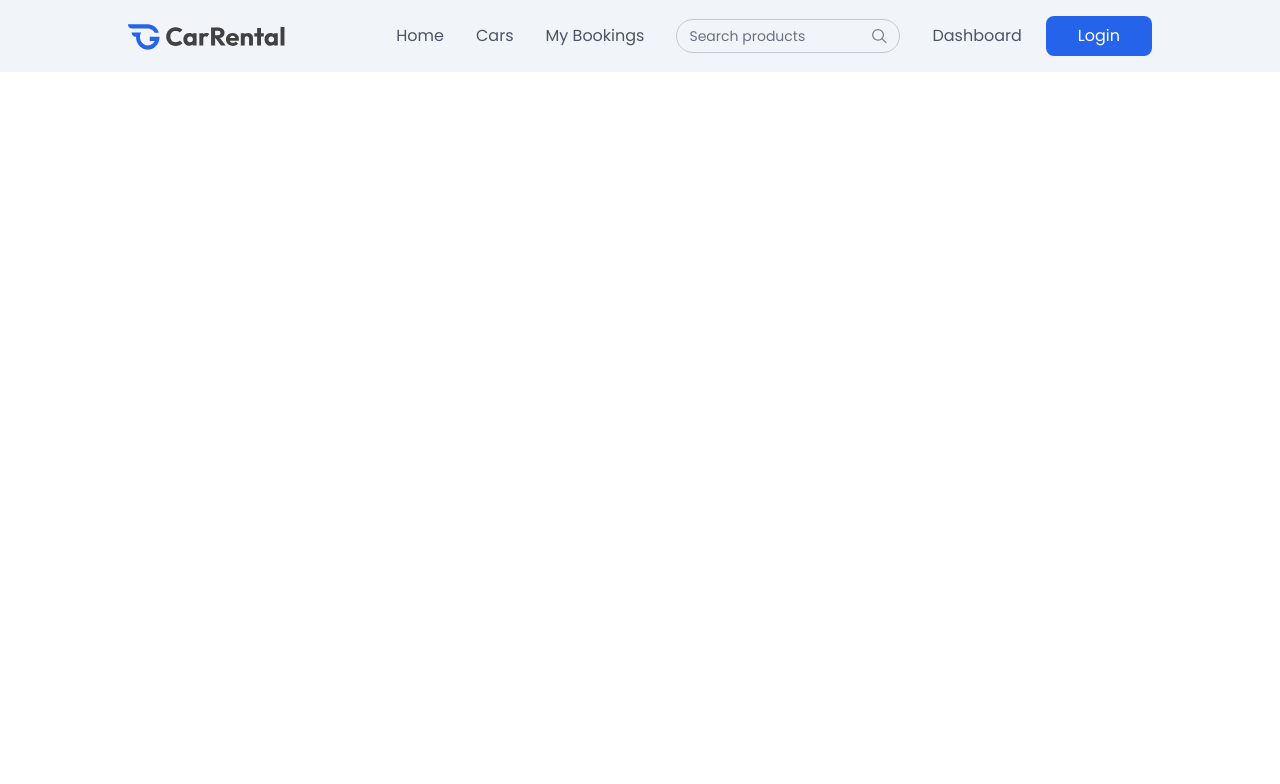
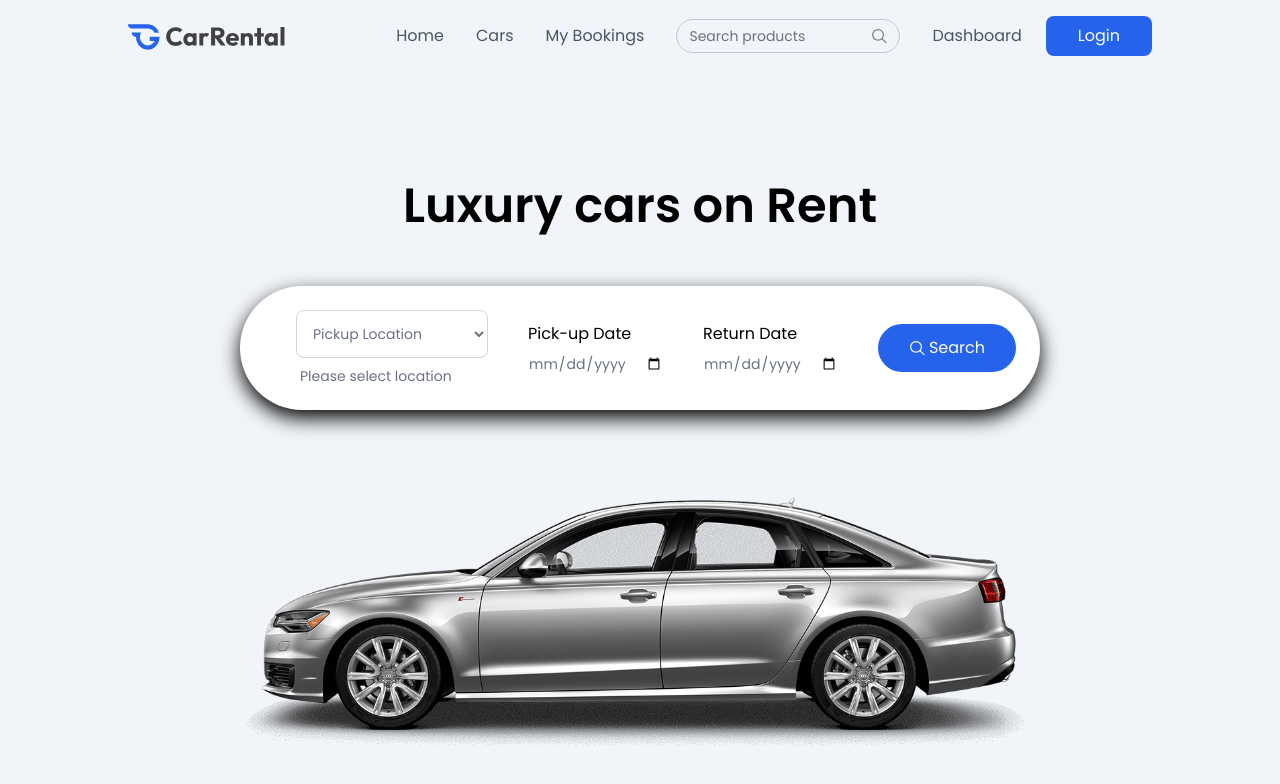
Before and after one commit to wilsongachungi/car-rent, a React (Vite) app: page / in a window 1280 px wide. Shown: the top 784 px of the page. Built offline with nearby package versions, Linux system fonts and the light colour scheme.

Commit message:
adding the home page with location and date

```diff
--- a/src/App.jsx
+++ b/src/App.jsx
@@ -1,14 +1,25 @@
-import React from 'react'
+import React, { useState } from 'react'
+import { Route, Routes, useLocation } from 'react-router-dom'
 import NavBar from './components/NavBar'
-import { useLocation } from 'react-router-dom'
-import { useState } from 'react'
+import Home from './pages/Home'
+import Cars from './pages/Cars'
+import CarDetails from './pages/CarDetails'
+import MyBookings from './pages/MyBookings'
 
 const App = () => {
-  const [showLogin, setShowLogin] = useState(false);
-  const isOwnerPath = useLocation().pathname.startsWith('/owner');
+  const [showLogin, setShowLogin] = useState(false)
+  const isOwnerPath = useLocation().pathname.startsWith('/owner')
+
   return (
     <>
-      {!isOwnerPath && <NavBar setShowLogin={setShowLogin}/>}
+      {!isOwnerPath && <NavBar setShowLogin={setShowLogin} />}
+
+      <Routes>
+        <Route path='/' element={<Home />} />
+        <Route path='/cars' element={<Cars />} />
+        <Route path='/car-details/:id' element={<CarDetails />} />
+        <Route path='/mybookings' element={<MyBookings />} />
+      </Routes>
     </>
   )
 }
--- /dev/null
+++ b/src/components/Hero.jsx
@@ -0,0 +1,41 @@
+import React, {useState} from 'react'
+import {assets, cityList} from '../assets/assets'
+
+const Hero = () => {
+
+  const [pickuplocation, setPickuplocation] = useState('')
+
+  return (
+    <div className='h-screen flex flex-col items-center justify-center gap-14 bg-light text-center'>
+      <h1 className='text-4xl md:text-5xl font-semibold'>Luxury cars on Rent</h1>
+      <form className='flex flex-col md:flex-row items-start md:items-center justify-between p-6 rounded-lg md:rounded-full w-full max-w-80 md:max-w-200 bg-white shadow-[0px_8px_20px_rgba(0,0,0.1)]'>
+        <div className='flex flex-col md:flex-row items-start md:items-center gap-10 min-md:ml-8'>
+          <div className='flex flex-col items-start gap-2'>
+            <select required value={pickuplocation} onChange={(e) => setPickuplocation(e.target.value)} className='border border-gray-300 rounded-lg p-3 w-48 text-sm text-gray-500 focus:outline-none focus:border-blue-500'>
+              <option value="">Pickup Location</option>
+              {cityList.map((city) => (
+                <option key={city} value={city}>{city}</option>
+              ))}
+            </select>
+              <p className='px-1 text-sm text-gray-500'>{pickuplocation ? pickuplocation : 'Please select location'}</p>
+          </div>
+          <div className='flex flex-col items-start gap-2'>
+            <label htmlFor="pickup-date">Pick-up Date</label>
+            <input type="date" id="pickup-date" min={new Date().toISOString().split('T')[0]} className="text-sm text-gray-500" required/>
+          </div>
+          <div className='flex flex-col items-start gap-2'>
+            <label htmlFor="return-date">Return Date</label>
+            <input type="date" id="return-date"  className="text-sm text-gray-500" required/>
+          </div>
+          <button className="flex items-center justify-center gap-1 px-9 py-3 max-sm:mt-4 bg-primary hover:bg-primary-dull text-white rounded-full cusor-pointer">
+            <img src={assets.search_icon} alt="searc" className="brightness-300"/>
+            Search
+          </button>
+        </div>
+      </form>
+      <img src={assets.main_car} alt="car" className='max-h-74'/>
+    </div>
+  )
+}
+
+export default Hero
--- a/src/pages/Home.jsx
+++ b/src/pages/Home.jsx
@@ -1,8 +1,12 @@
 import React from 'react'
+import Hero from '../components/Hero';
 
 const Home = () => {
     return (
-        <div>Home</div>
+        <>
+        <Hero/>
+        </>
+
     )
 }
 
```
